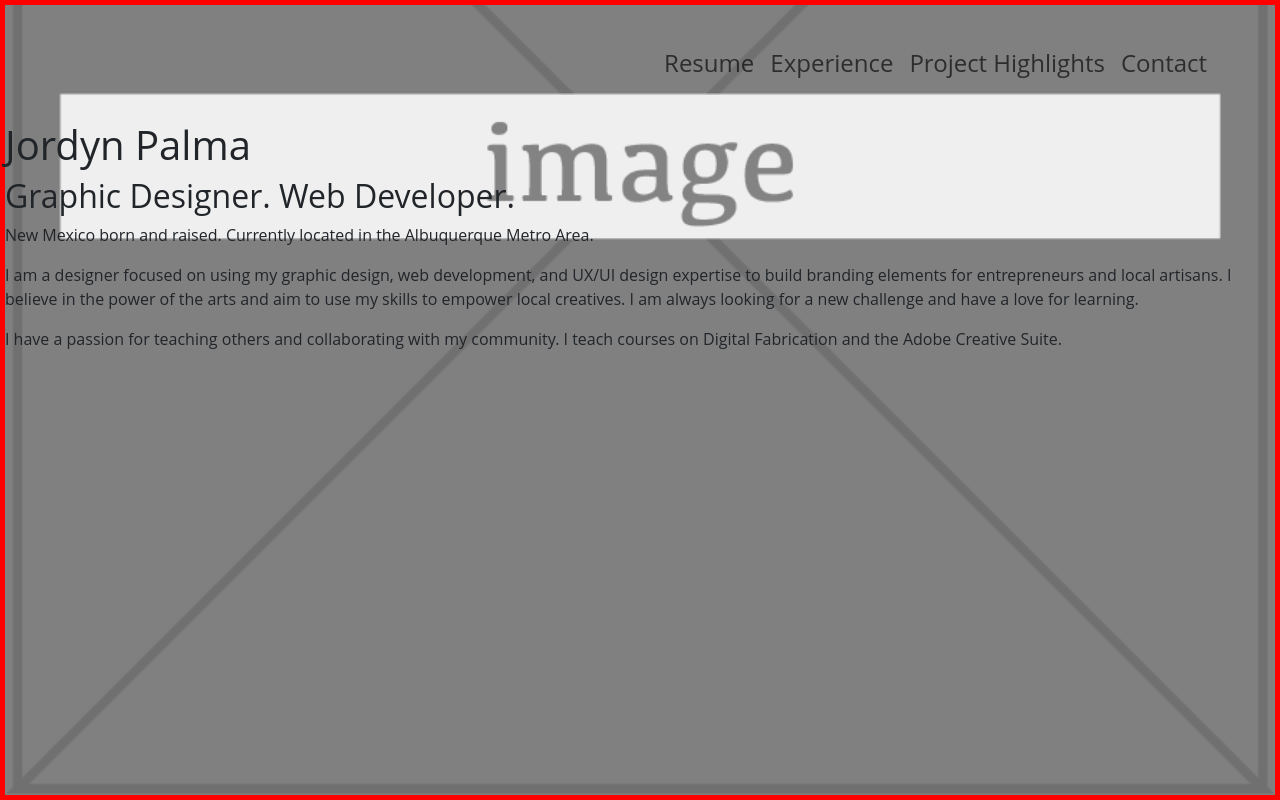
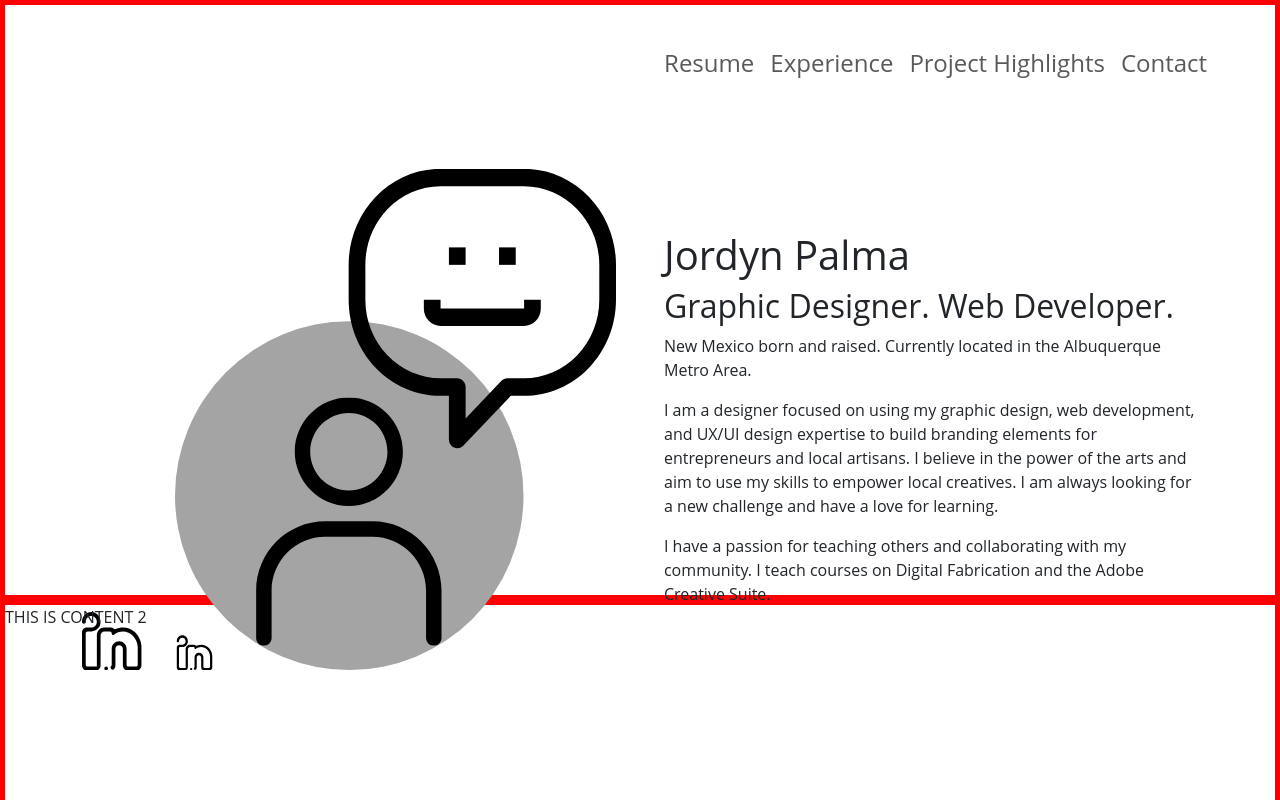
Before and after one commit to JordynNPalma/personal-website-project, a plain HTML site: page public_html/index.html in a window 1280 px wide. Shown: the top 800 px of the page. Drawn offline with nearby package versions, Linux system fonts and the light colour scheme.

Commit message:
added introduction images and started formatting div container for them

```diff
--- a/public_html/index.html
+++ b/public_html/index.html
@@ -16,12 +16,12 @@
     <!--  navigation-->
     <header class = "navHeader">
         <nav class="navbar navbar-expand-lg bg-transparent">
-            <div class="container-fluid mx-5 my-4">
+            <div class="container-fluid mx-md-5 mx-sm-1 my-4">
                 <button class="navbar-toggler ms-auto" type="button" data-bs-toggle="collapse" data-bs-target="#navbarNav" aria-controls="navbarNav" aria-expanded="false" aria-label="Toggle navigation">
                     <span class="navbar-toggler-icon"></span>
                 </button>
                 <div class="collapse navbar-collapse" id="navbarNav">
-                    <ul class="navbar-nav  ms-auto fs-4">
+                    <ul class="navbar-nav ms-auto fs-4">
                         <li class="nav-item">
                             <a class="nav-link" href="#">Resume</a>
                         </li>
@@ -40,16 +40,27 @@
         </nav>
     </header>
 
-    <!--About Me & Avatar-->
-    <div id="containerIntro" class="innerContain">
-        <div id="Avatar"></div>
-        <div id="AboutMe">
-            <h1>Jordyn Palma</h1>
-            <h2>Graphic Designer. Web Developer.</h2>
-            <p>New Mexico born and raised. Currently located in the Albuquerque Metro Area.</p>
-            <p>I am a designer focused on using my graphic design, web development, and UX/UI design expertise to build branding elements for entrepreneurs and local artisans. I believe in the power of the arts and aim to use my skills to empower local creatives. I am always looking for a new challenge and have a love for learning.</p>
-            <p>I have a passion for teaching others and collaborating with my community. I teach courses on Digital Fabrication and the Adobe Creative Suite. </p>
+<!--    About Me & Avatar-->
+    <div id="containerIntro" class="container">
+        <div class="row gx-5 my-lg-5">
+            <div class="col-lg-6" id="Avatar">
+                <div class="row">
+                    <div class="col-2 align-self-end">
+                        <img class="img-fluid LinkedIn" src="./placerholder/LinkedInLogo.svg" alt="avatar placeholder icon">
+                    </div>
+                    <div class="col-10 img userImage">
+                        <img class="img-fluid" src="./placerholder/AvatarCombined.svg" alt="avatar placeholder icon">
+                    </div>
+                </div>
+            </div>
 
+            <div class="col-lg-6 align-self-end my-5" id="AboutMe">
+                <h1>Jordyn Palma</h1>
+                <h2>Graphic Designer. Web Developer.</h2>
+                <p>New Mexico born and raised. Currently located in the Albuquerque Metro Area.</p>
+                <p>I am a designer focused on using my graphic design, web development, and UX/UI design expertise to build branding elements for entrepreneurs and local artisans. I believe in the power of the arts and aim to use my skills to empower local creatives. I am always looking for a new challenge and have a love for learning.</p>
+                <p>I have a passion for teaching others and collaborating with my community. I teach courses on Digital Fabrication and the Adobe Creative Suite. </p>
+            </div>
         </div>
     </div>
 </section>
--- a/public_html/styles.css
+++ b/public_html/styles.css
@@ -3,25 +3,18 @@
     font-family: "Open Sans";
 }
 section {
-    min-height: 100vh;
+    min-height: 75vh;
     border: 5px solid red;
 }
 
 #introMain {
-    background-color: grey;
-    background-image: url("./images/ImagePlaceHolderA.png");
+    background-color: white;
+    /*background-image: url("./images/ImagePlaceHolderA.png");*/
     background-size: cover;
     background-position: 100% 100%;
 }
 
-#primary-navigation{
-    display: flex;
-    flex-direction: row;
-    justify-content: flex-end;
-    list-style: none;
-    gap: 2rem;
-    margin-right: 4rem;
-    margin-left: 4rem;
-    margin-top: 2rem;
-    font-size: x-large;
+#containerIntro{
+    height: 50vh!important;
+    align-content: end!important;
 }
```
Also changed, not shown: public_html/placerholder/AvatarCombined.svg (added), public_html/placerholder/BubblePlaceholder.svg (added), public_html/placerholder/Group 7.svg (deleted), public_html/placerholder/LinkedInLogo.svg (added), public_html/placerholder/UserImage.svg (added).
